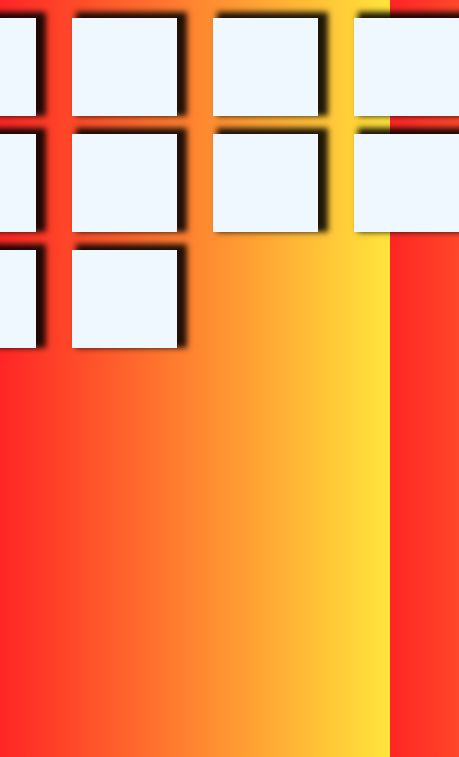
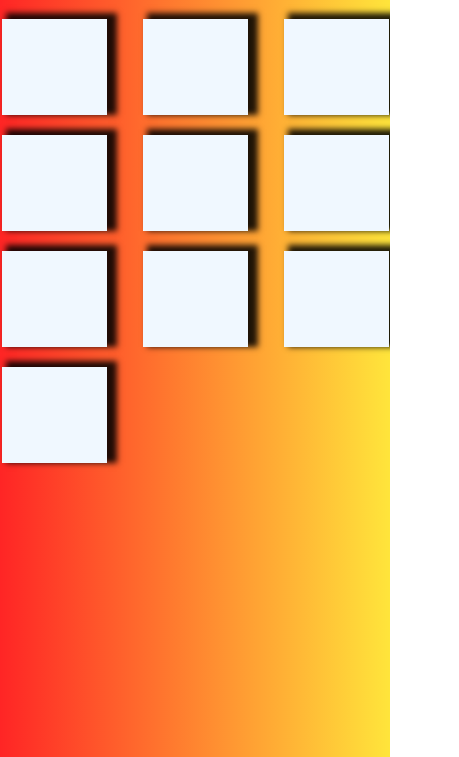
Before and after one commit to Benson-D/memory-game-app, a plain HTML site: page index.html in a window 390 px wide. Shown: the part 87-844 px from the top of the page, 459 px wide, since content can reach past the window. Drawn offline with Linux system fonts and the light colour scheme.

Commit message:
working with grid

```diff
--- a/memory-game.css
+++ b/memory-game.css
@@ -15,35 +15,29 @@ body {
 }
 
 #game {
-  max-width: 60rem;
+  max-width: 80rem;
   width: 100%;
   height: 60vh;
   margin: 20px auto;
   display: grid;
-  grid-template-columns: repeat(5, minmax(85px, 140px));
-  grid-template-rows: repeat(2, minmax(80px, 140px));
+  grid-template-columns: repeat(5, minmax(85px, 160px));
+  grid-template-rows: repeat(2, minmax(80px, 160px));
   grid-gap: 1rem;
   justify-content: center;
   box-shadow: none;
 }
 
 div {
-  /* border: 2px solid black; */
   box-shadow: 7px -3px 6px 3px rgba(0, 0, 0, 0.88);
-  display: inline-block;
-  margin: 1px 10px;
+  margin: 2px 10px;
 }
 
-@media only screen and (max-width: 37.5em) {
+@media only screen and (max-width: 38.5em) {
   .headline {
     font-size: 2.2rem;
   }
   #game {
-    grid-template-columns: repeat(4, 125px);
+    grid-template-columns: repeat(3, 125px);
     grid-template-rows: repeat(5, 100px);
   }
-
-  div {
-    text-align: center;
-  }
 }
```
